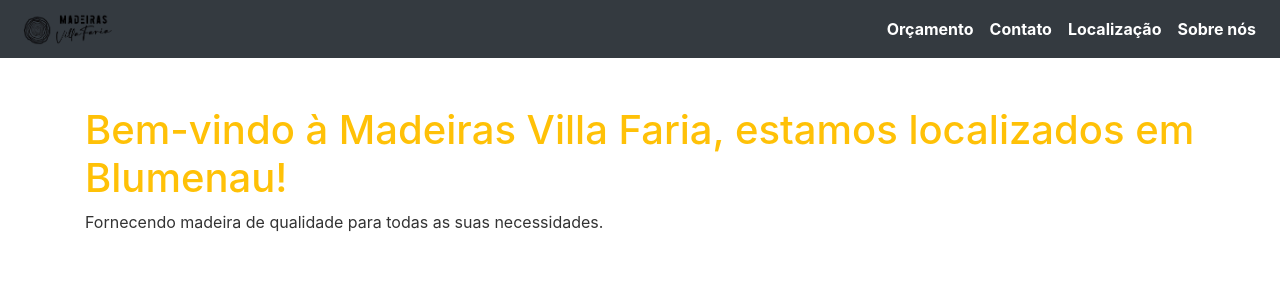
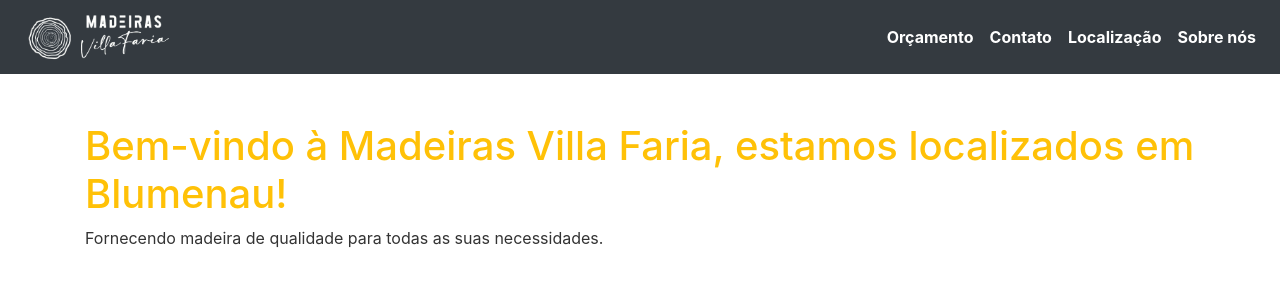
Before and after one commit to PedroAFG/villaFaria, a plain HTML site: page index.html in a window 1280 px wide. Drawn offline with nearby package versions, Linux system fonts and the light colour scheme.

Commit message:
Ajuste no navbar da página

```diff
--- a/css/styles.css
+++ b/css/styles.css
@@ -15,3 +15,11 @@ body {
 h1 {
     color: #ffc107;
 }
+
+.logo-hover img {
+    transition: opacity 0.3s ease-in-out;
+}
+
+.logo-hover:hover img {
+    content: url("/images/logo_mostarda.png");
+}
--- a/index.html
+++ b/index.html
@@ -9,8 +9,8 @@
 </head>
 <body>
     <nav class="navbar navbar-expand-lg navbar-dark bg-dark">
-        <a class="navbar-brand" href="#">
-            <img src="images/logo_sem_fundo_retangular.png" alt="Logo Villa Faria" width="100" height="auto">
+        <a class="navbar-brand logo-hover" href="index.html">
+            <img src="images/logo_branco.png" alt="Logo Villa Faria" width="160" height="auto">
         </a>
         <button class="navbar-toggler" type="button" data-toggle="collapse" data-target="#navbarNav" aria-controls="navbarNav" aria-expanded="false" aria-label="Toggle navigation">
             <span class="navbar-toggler-icon"></span>
```
Also changed, not shown: images/logo_branco.png (added), images/logo_mostarda.png (added).
